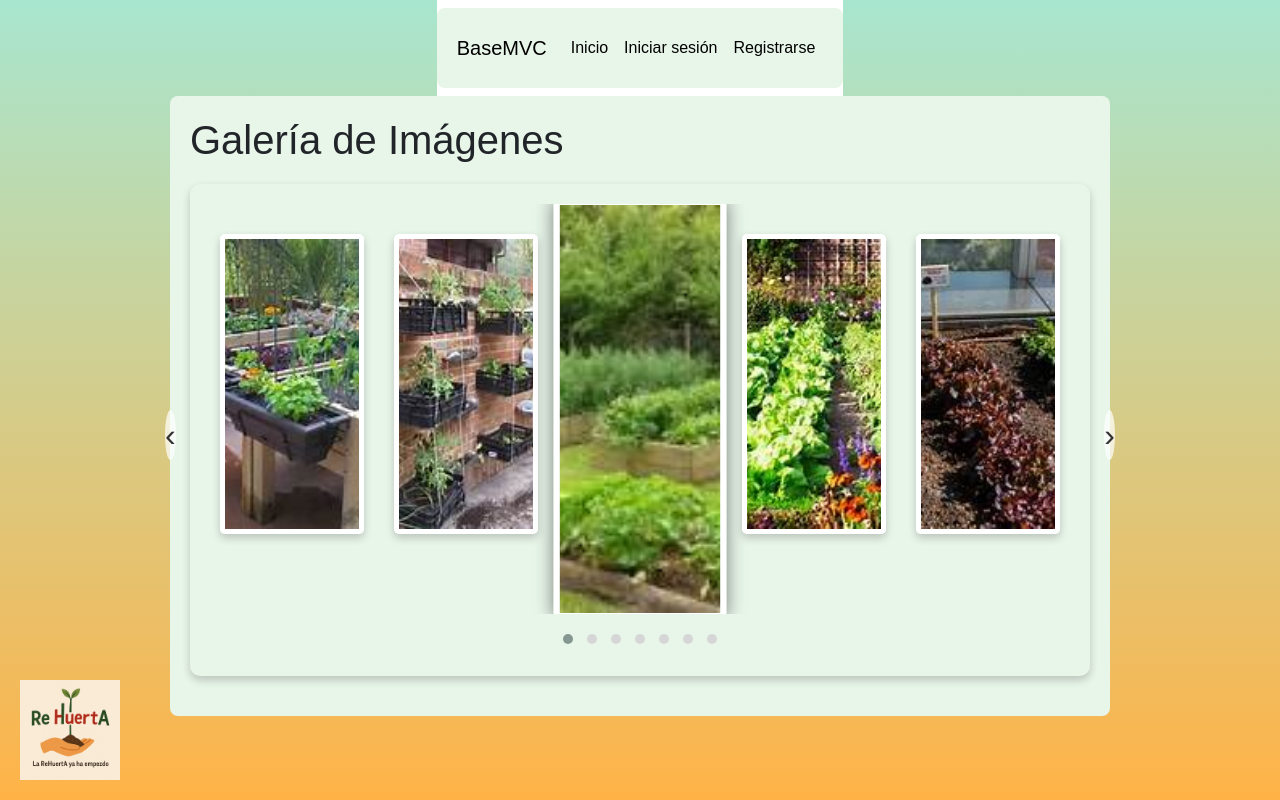
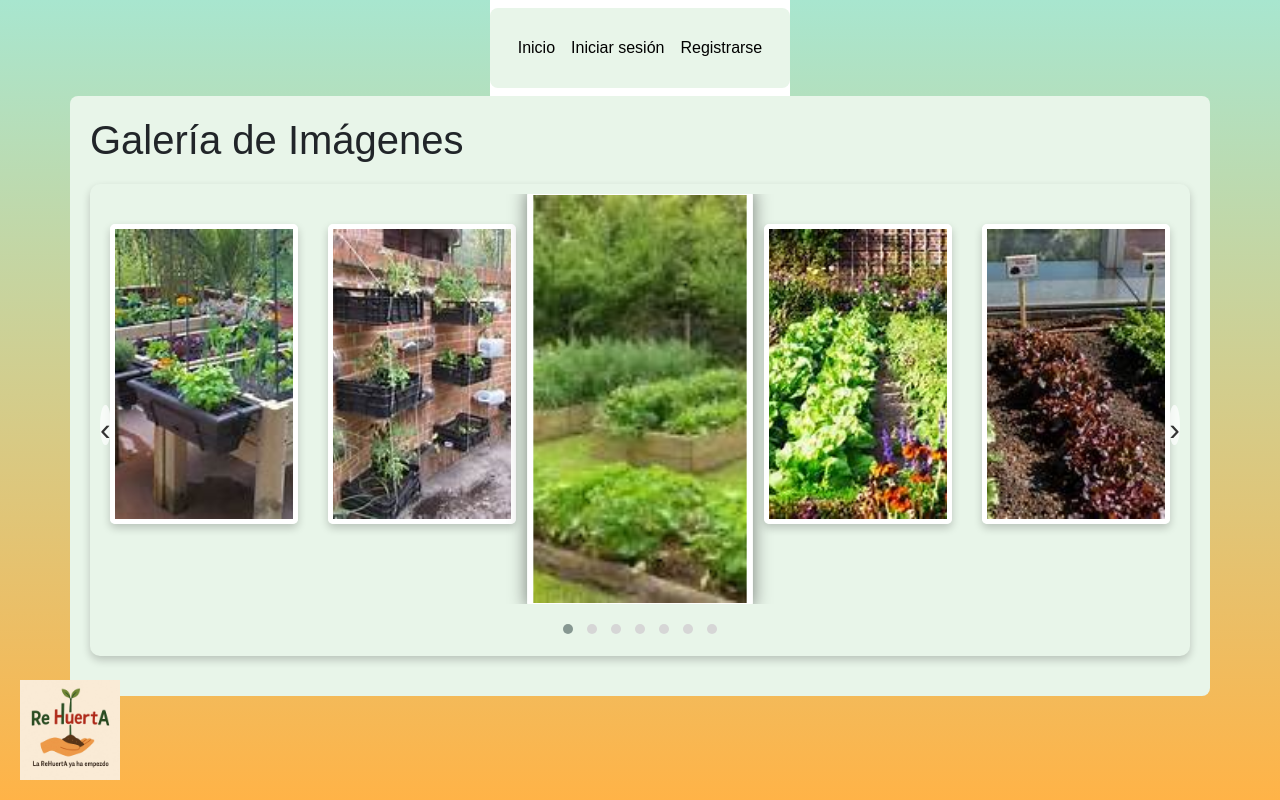
Before and after one commit to Daly2025/basemvcphp, a PHP site: template app/views/gallery/index.php in a window 1280 px wide. Run offline with PHP 8.4, Linux system fonts and the light colour scheme; the template is opened without the code that fills it, so the values that code supplies are empty.

Commit message:
quito lo de base mvc d elas paginas

```diff
--- a/app/views/gallery/index.php
+++ b/app/views/gallery/index.php
@@ -47,11 +47,12 @@
         }
         .owl-carousel {
             margin: 20px auto; /* Centrar el carrusel */
-            padding: 20px;
+            padding: 10px; /* Reducir el padding para pantallas pequeñas */
             background-color: #e8f5e9; /* Fondo verde claro */
             border-radius: 10px;
             box-shadow: 0 4px 8px rgba(0, 0, 0, 0.2);
-            max-width: 900px; /* Ancho mayor para mostrar más imágenes */
+            max-width: 100%; /* Asegurar que el carrusel ocupe el 100% del ancho disponible */
+            box-sizing: border-box; /* Incluir padding y border en el ancho total */
         }
         /* Estilos para las flechas de navegación */
         .owl-nav button {
@@ -61,22 +62,23 @@
             background: rgba(255, 255, 255, 0.7) !important;
             border: none !important;
             font-size: 2em !important;
-            padding: 0 15px !important;
-            height: 50px;
-            line-height: 50px;
+            padding: 0 10px !important; /* Reducir padding de las flechas */
+            height: 40px; /* Reducir altura de las flechas */
+            line-height: 40px;
             color: #333 !important;
             border-radius: 50% !important;
             cursor: pointer;
             transition: background 0.3s ease;
+            z-index: 10; /* Asegurar que las flechas estén por encima de las imágenes */
         }
         .owl-nav button:hover {
             background: rgba(255, 255, 255, 0.9) !important;
         }
         .owl-nav .owl-prev {
-            left: -30px; /* Ajustar posición */
+            left: 5px; /* Ajustar posición para que estén dentro del carrusel */
         }
         .owl-nav .owl-next {
-            right: -30px; /* Ajustar posición */
+            right: 5px; /* Ajustar posición para que estén dentro del carrusel */
         }
         /* Estilos para los puntos de navegación */
         .owl-dots {
--- a/app/views/partials/header.php
+++ b/app/views/partials/header.php
@@ -10,7 +10,7 @@
 <body>
     <nav class="navbar navbar-expand-lg navbar-dark bg-dark">
         <div class="container">
-            <a class="navbar-brand text-light" href="/">BaseMVC</a>
+
             <button class="navbar-toggler" type="button" data-bs-toggle="collapse" data-bs-target="#navbarNav">
                 <span class="navbar-toggler-icon"></span>
             </button>
```
